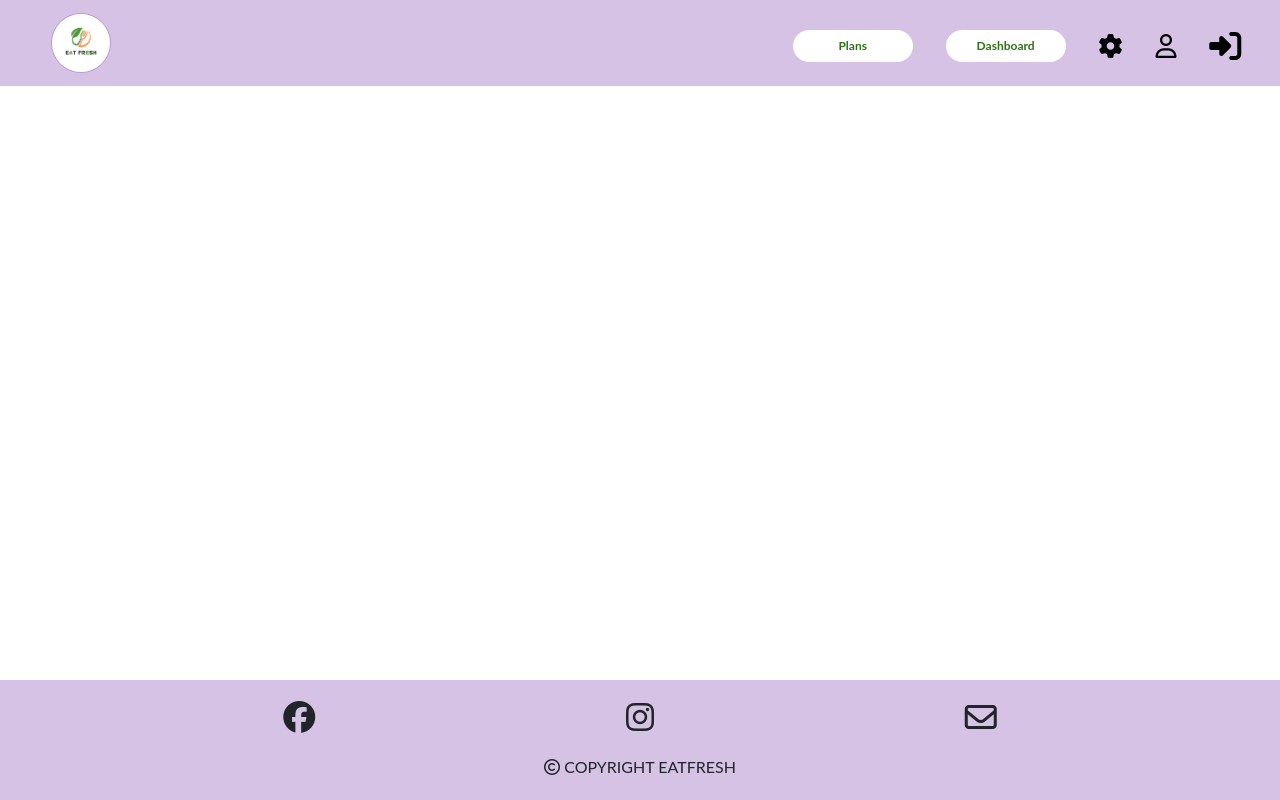
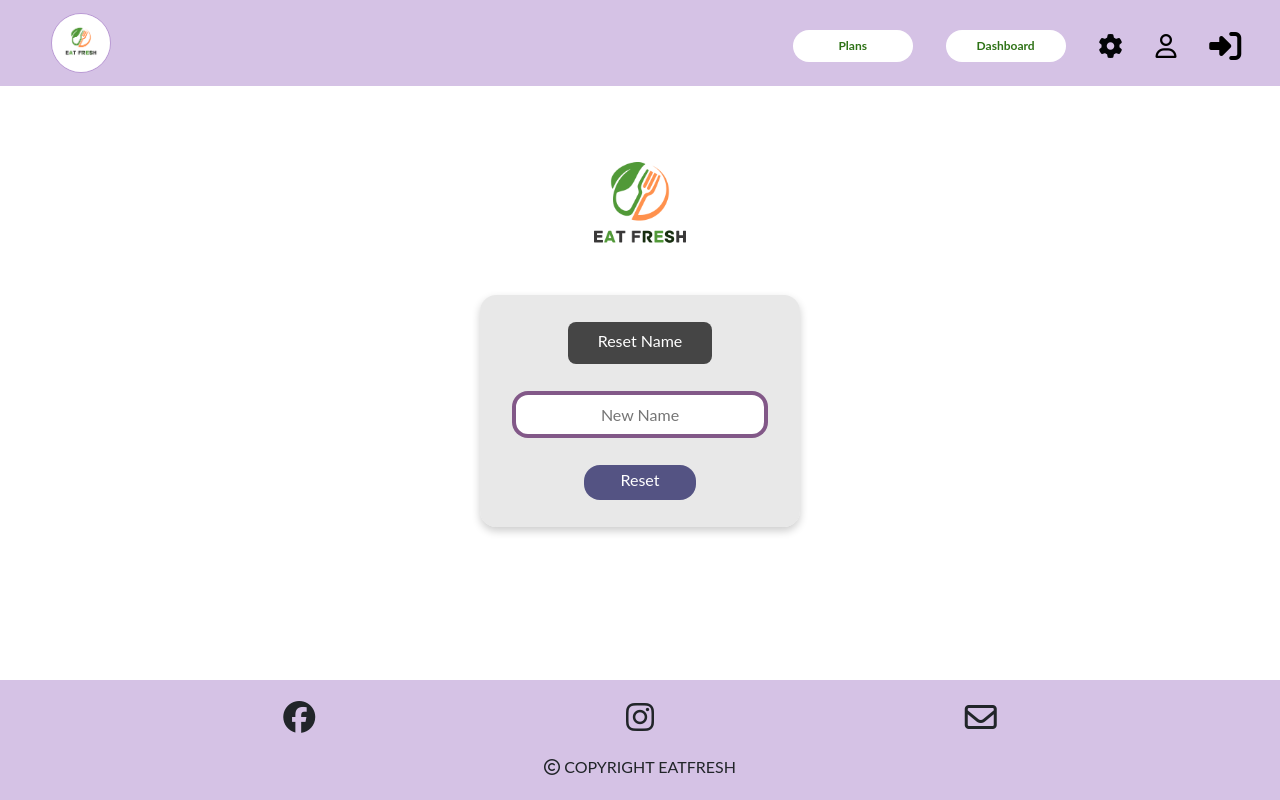
Before and after one commit to Globetrottercode/react_eat_fresh, a React (Create React App) app: page /profile/resetName in a window 1280 px wide. Built offline with nearby package versions, Linux system fonts and the light colour scheme.

Commit message:
Layout made for resetName

```diff
--- a/src/App.js
+++ b/src/App.js
@@ -31,7 +31,7 @@ import PrevoiusTransactions from "./pages/SettingsPages/PreviousTransactions";
 import Cancellation from "./pages/SettingsPages/Cancellation";
 import { ToastContainer } from "react-toastify";
 import Profile from "./pages/profilePages/Profile";
-import ResetName from "./pages/profilePages/resetEmail";
+import ResetName from "./pages/profilePages/resetName";
 
 // function Profile() {
 //   return <h1>Hello Duniya eat ()</h1>;
--- a/src/css/styles.css
+++ b/src/css/styles.css
@@ -203,7 +203,7 @@ body {
   width: 100%;
   background-color: rgba(217, 217, 217, 1);
   border-radius: 2vh;
-
+  box-shadow: 0 4px 8px 0 rgba(0, 0, 0, 0.2);
   display: flex;
   flex-direction: column;
   justify-content: space-evenly;
@@ -246,3 +246,63 @@ body {
   justify-content: center;
   align-items: center;
 }
+
+/* //////// resetName.js////////////// */
+
+.resetBody {
+  margin-top: 1vh;
+  /* background-color: aqua; */
+  height: 72.5vh;
+  display: flex;
+  flex-direction: column;
+  justify-content: center;
+  align-items: center;
+}
+
+.resetCard {
+  height: 40%;
+  width: 25%;
+  border-radius: 2vh;
+  background-color: rgba(217, 217, 217, 0.6);
+  box-shadow: 0 4px 8px 0 rgba(0, 0, 0, 0.2);
+  margin-bottom: 15vh;
+  display: flex;
+  flex-direction: column;
+  justify-content: space-evenly;
+  align-items: center;
+}
+
+.resetLabel {
+  height: 18%;
+  width: 45%;
+  background-color: rgba(0, 0, 0, 0.7);
+  border-radius: 1vh;
+  color: white;
+  display: flex;
+  justify-content: center;
+  align-items: center;
+}
+.resetLabel > p {
+  margin-top: 8%;
+}
+.resetInput {
+  height: 20%;
+  width: 80%;
+  border-radius: 2vh;
+  border: 4px solid rgba(99, 47, 107, 0.8);
+  text-align: center;
+}
+
+.resetButton {
+  height: 15%;
+  width: 35%;
+  background-color: rgba(48, 47, 107, 0.8);
+  border-radius: 2vh;
+  color: white;
+  display: flex;
+  justify-content: center;
+  align-items: center;
+}
+.resetButton > p {
+  margin-top: 10%;
+}
--- a/src/pages/profilePages/resetEmail.js
+++ b/src/pages/profilePages/resetEmail.js
@@ -1,7 +1,7 @@
 import TopNavbar from "../../components/TopNavbar";
 import Footer from "../../components/Footer";
 
-function ResetName() {
+function ResetEmail() {
   return (
     <>
       <TopNavbar />
@@ -11,4 +11,4 @@ function ResetName() {
   );
 }
 
-export default ResetName;
+export default ResetEmail;
--- a/src/pages/profilePages/resetName.js
+++ b/src/pages/profilePages/resetName.js
@@ -0,0 +1,27 @@
+import TopNavbar from "../../components/TopNavbar";
+import Footer from "../../components/Footer";
+import LOGO from "../../images/LOGO.png";
+import "../../css/styles.css";
+
+function ResetName() {
+  return (
+    <>
+      <TopNavbar />
+      <div className="resetBody">
+        <img style={{ height: "30%" }} src={LOGO} alt="logo" />
+        <div className="resetCard">
+          <div className="resetLabel">
+            <p>Reset Name</p>
+          </div>
+          <input className="resetInput" placeholder="New Name"></input>
+          <div className="resetButton">
+            <p>Reset</p>
+          </div>
+        </div>
+      </div>
+      <Footer />
+    </>
+  );
+}
+
+export default ResetName;
```
